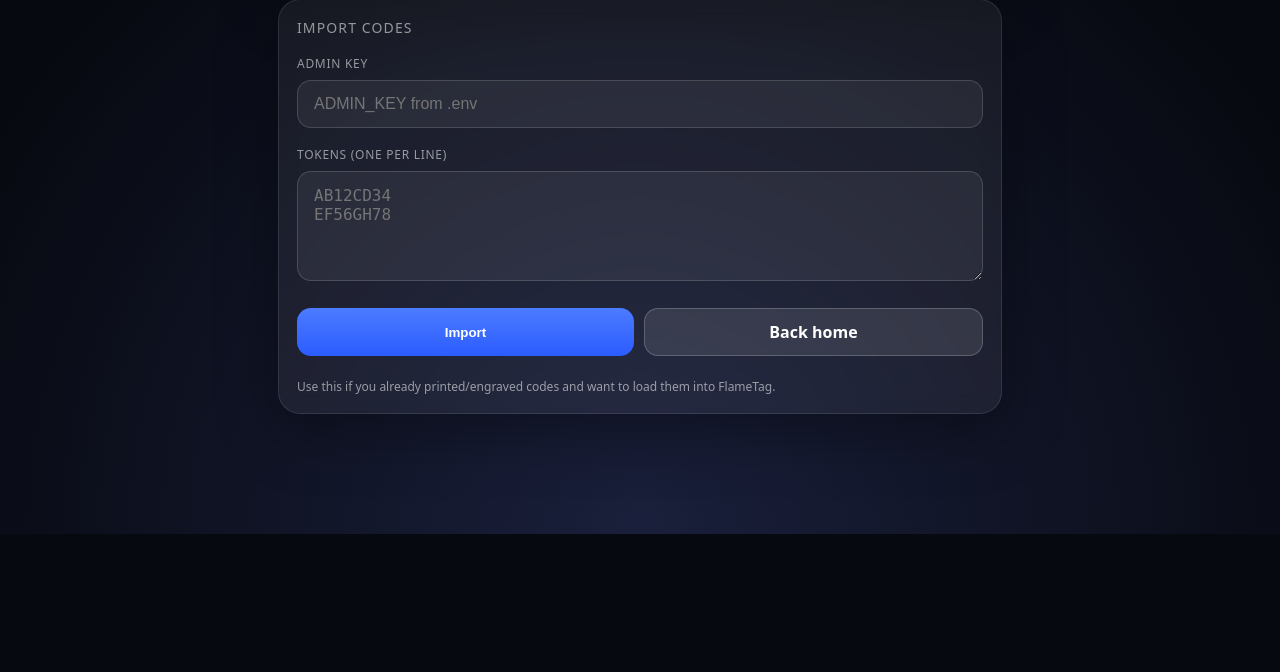
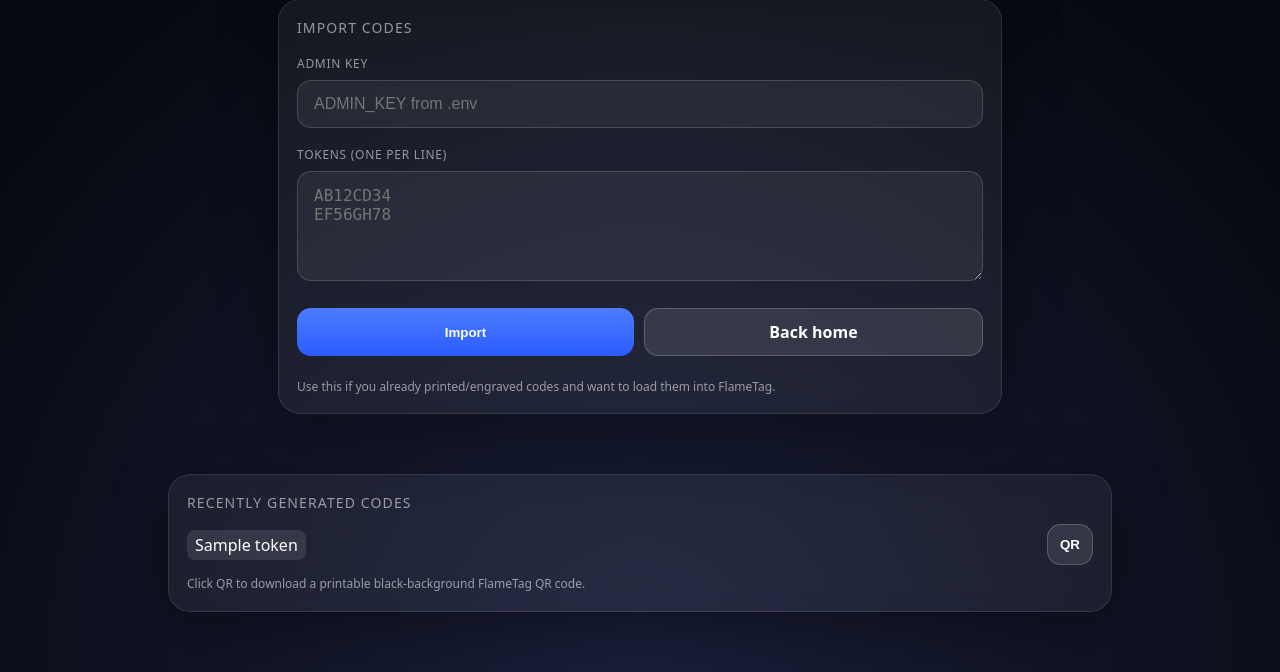
Before and after one commit to BearBezel/Flametag, a Python web app: template app/templates/admin.html in a window 1280 px wide. Shown: the part 571-1243 px from the top of the page. Before the commit the page ends 1105 px from the top, so only its background shows below. Run offline with Jinja, Linux system fonts and the light colour scheme; the template is opened without the code that fills it: most values are stand-ins (such as "Sample title", 1, 10 or a date in 2020).

Commit message:
Update admin.html

```diff
--- a/app/templates/admin.html
+++ b/app/templates/admin.html
@@ -52,4 +52,25 @@
 </div>
 </div>
 
+{% if created %}
+<div class="panel">
+  <div class="panel-title">Recently generated codes</div>
+
+  <div class="stack">
+    {% for token in created %}
+      <div style="display:flex; align-items:center; justify-content:space-between;">
+        <span class="code">{{ token }}</span>
+
+        <a href="{{ url_for('main.qr_code', token=token) }}" target="_blank">
+          <button class="btn secondary">QR</button>
+        </a>
+      </div>
+    {% endfor %}
+  </div>
+
+  <div class="small-note">
+    Click QR to download a printable black-background FlameTag QR code.
+  </div>
+</div>
+{% endif %}
 {% endblock %}
```
